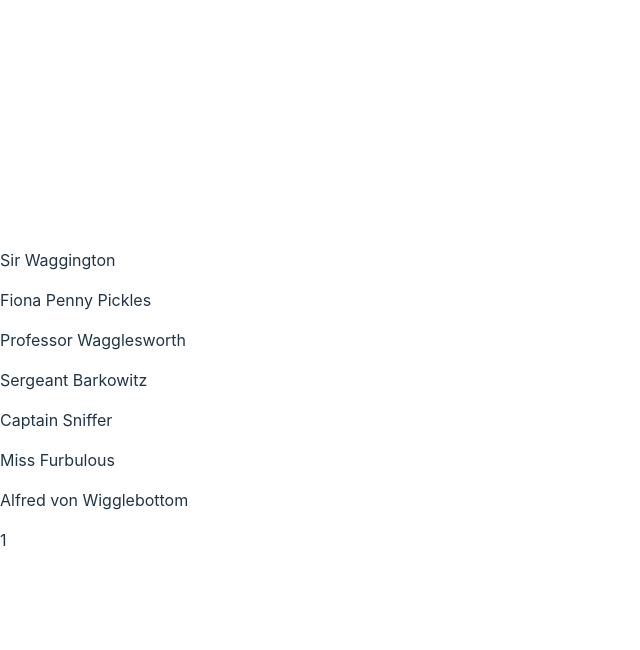
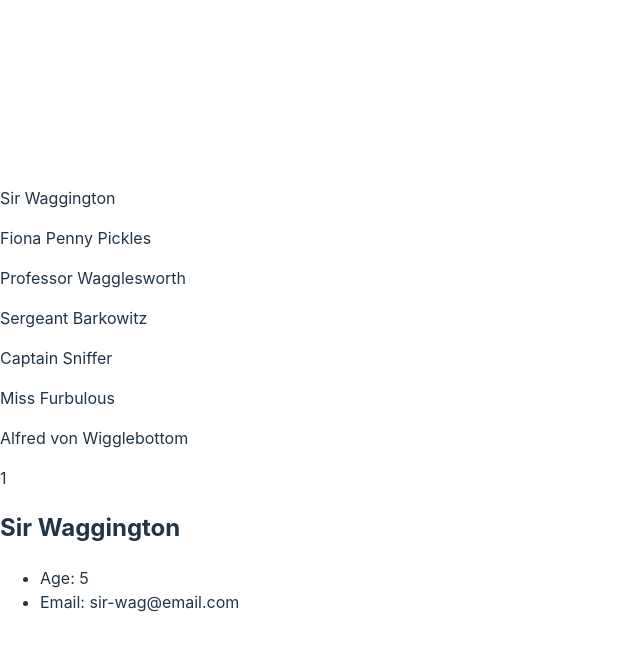
Before and after one commit to Davonne007-TX/Block-24-Workshop-Puppy-Pals-React, a React (Vite) app in the folder puppy-pals/: page / in a window 1280 px wide. Both pictures are taken after a click on the element "Sir Waggington". Shown: the top 650 px of the page, without its empty margins (0-640 px from the left). Built offline with nearby package versions, Linux system fonts and the light colour scheme.

Commit message:
rendering age and email

```diff
--- a/puppy-pals/src/App.jsx
+++ b/puppy-pals/src/App.jsx
@@ -5,6 +5,9 @@
   const [puppies, setPuppies] = useState(puppyList);
   const [featPupId, setFeatPupId] = useState(null);
   console.log("PuppyList:", puppyList);
+
+  const featuredPup = puppies.find((pup) => pup.id === featPupId);
+  console.log(featuredPup);
 
   return (
     <>
@@ -16,6 +19,16 @@
        }
        {featPupId && <p> {featPupId}</p> }
      </div>
+
+     {featPupId && (
+       <div>
+        <h2>{featuredPup.name}</h2>
+          <ul>
+            <li>Age: {featuredPup.age}</li>
+            <li>Email: {featuredPup.email}</li>
+         </ul>
+       </div>
+     )}
     </>
         );//from the return
 }  //last curly for function App()
```
